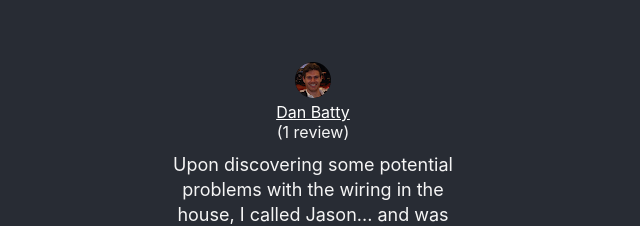
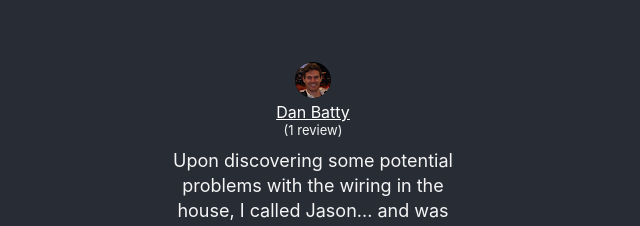
Before and after one commit to stephen-algeo/jpeelelectrical, a React (Create React App) app: page / in a window 1280 px wide. Shown: the part 1562-1788 px from the top of the page, without its empty margins (319-959 px from the left). Built offline with nearby package versions, Linux system fonts and the light colour scheme.

Commit message:
Review count (#56)
* Add reviews carousel

* More tidy up

* Make review count smaller

---------

Co-authored-by: Stephen Algeo <salgeo@williamhill.us>

```diff
--- a/src/index.scss
+++ b/src/index.scss
@@ -99,6 +99,10 @@ a:-webkit-any-link {
     line-height: 1.4;
   }
 
+  .review-info {
+    font-size: small;
+  }
+
   .medium {
     font-size: medium;
   }
```
